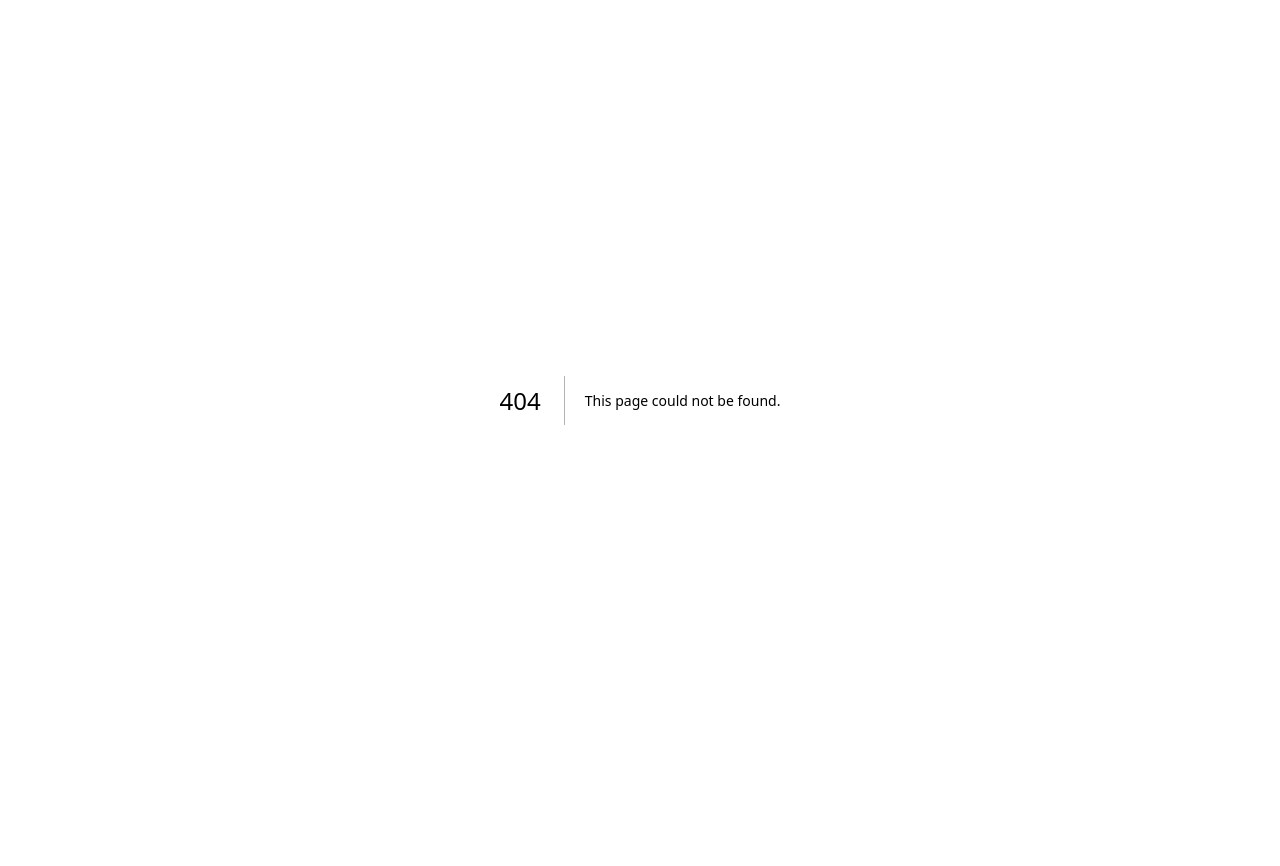
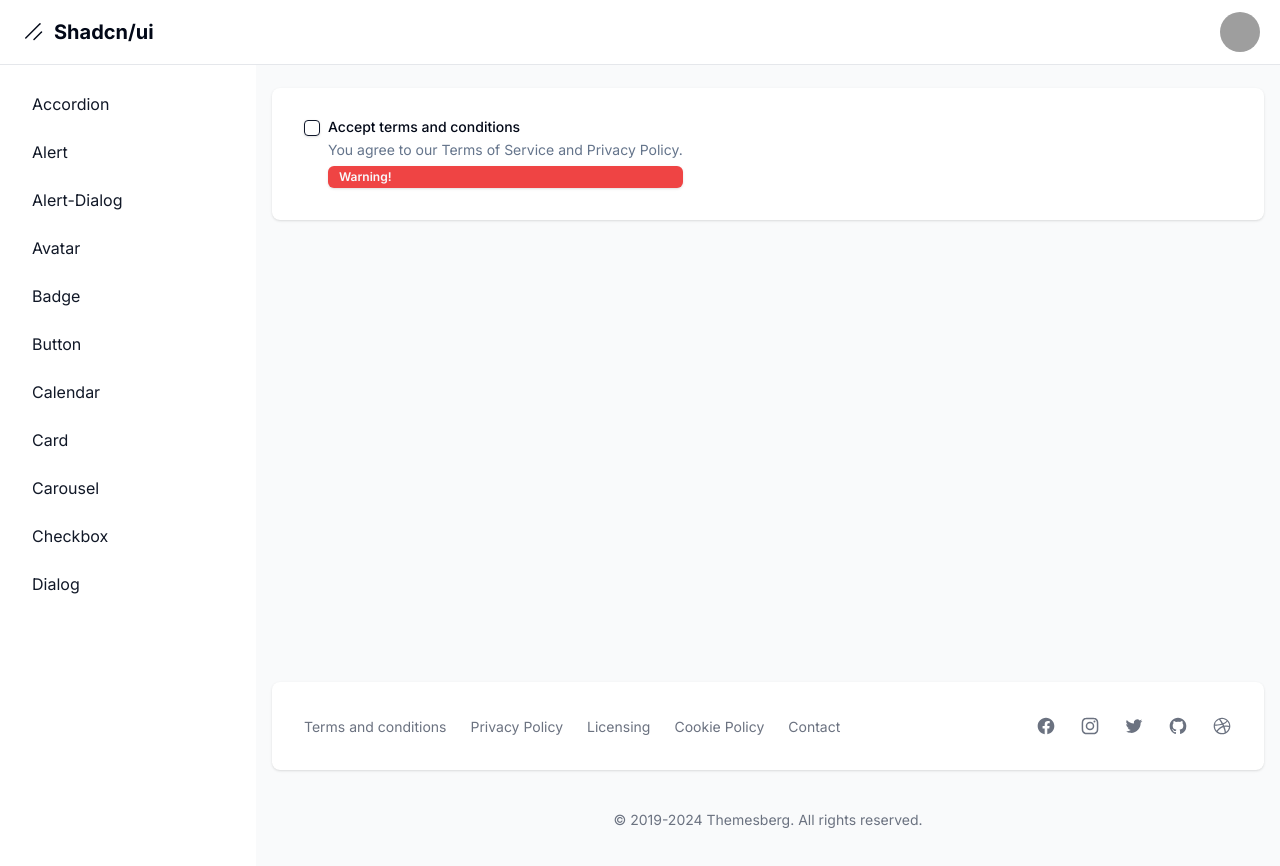
Before and after one commit to DezzDev/shadcd-tutorial, a Next.js app: page /dashboard/checkbox in a window 1280 px wide. Before the commit this address had no page. Shown: the top 866 px of the page. Before the commit the page ends 800 px from the top, so only its background shows below. Built offline with nearby package versions, Linux system fonts and the light colour scheme; grey boxes are pictures that could not be loaded.

Commit message:
checkbox

```diff
--- a/package.json
+++ b/package.json
@@ -12,6 +12,7 @@
     "@radix-ui/react-accordion": "^1.2.0",
     "@radix-ui/react-alert-dialog": "^1.1.1",
     "@radix-ui/react-avatar": "^1.1.0",
+    "@radix-ui/react-checkbox": "^1.1.1",
     "@radix-ui/react-dialog": "^1.1.1",
     "@radix-ui/react-icons": "^1.3.0",
     "@radix-ui/react-label": "^2.1.0",
--- /dev/null
+++ b/src/app/dashboard/checkbox/page.tsx
@@ -0,0 +1,41 @@
+"use client"
+
+import { Badge } from "@/components/ui/badge"
+import { Checkbox } from "@/components/ui/checkbox"
+import { useState } from "react"
+
+
+export default function CheckboxWithText() {
+
+  const [terms, setTerms] = useState(false)
+
+  return (
+    <div className="items-top flex space-x-2">
+      <Checkbox id="terms1"
+        checked={terms}
+        onCheckedChange={(e:boolean)=>setTerms(e)}
+      />
+      <div className="grid gap-1.5 leading-none">
+        <label
+          htmlFor="terms1"
+          className="text-sm font-medium leading-none peer-disabled:cursor-not-allowed peer-disabled:opacity-70"
+        >
+          Accept terms and conditions
+        </label>
+        <p className="text-sm text-muted-foreground">
+          You agree to our Terms of Service and Privacy Policy.
+        </p>
+
+        {
+          terms ? (
+            <Badge variant="success" > Great!</Badge>
+
+          ):(
+            <Badge variant="destructive">Warning!</Badge>
+
+          )
+        }
+      </div>
+    </div>
+  )
+}
--- a/src/app/dashboard/layout.tsx
+++ b/src/app/dashboard/layout.tsx
@@ -15,6 +15,7 @@
   { name: "avatar", href: "avatar" },
   { name: "card", href: "card" },
   { name: "carousel", href: "carousel" },
+  { name: "checkbox", href: "checkbox" },
 
 ].sort((a, b) => a.name.localeCompare(b.name));
 
--- /dev/null
+++ b/src/components/ui/checkbox.tsx
@@ -0,0 +1,30 @@
+"use client"
+
+import * as React from "react"
+import * as CheckboxPrimitive from "@radix-ui/react-checkbox"
+import { CheckIcon } from "@radix-ui/react-icons"
+
+import { cn } from "@/lib/utils"
+
+const Checkbox = React.forwardRef<
+  React.ElementRef<typeof CheckboxPrimitive.Root>,
+  React.ComponentPropsWithoutRef<typeof CheckboxPrimitive.Root>
+>(({ className, ...props }, ref) => (
+  <CheckboxPrimitive.Root
+    ref={ref}
+    className={cn(
+      "peer h-4 w-4 shrink-0 rounded-sm border border-primary shadow focus-visible:outline-none focus-visible:ring-1 focus-visible:ring-ring disabled:cursor-not-allowed disabled:opacity-50 data-[state=checked]:bg-primary data-[state=checked]:text-primary-foreground",
+      className
+    )}
+    {...props}
+  >
+    <CheckboxPrimitive.Indicator
+      className={cn("flex items-center justify-center text-current")}
+    >
+      <CheckIcon className="h-4 w-4" />
+    </CheckboxPrimitive.Indicator>
+  </CheckboxPrimitive.Root>
+))
+Checkbox.displayName = CheckboxPrimitive.Root.displayName
+
+export { Checkbox }
```
Also changed, not shown: 1 other file (tests, documents, lock files or other folders).
